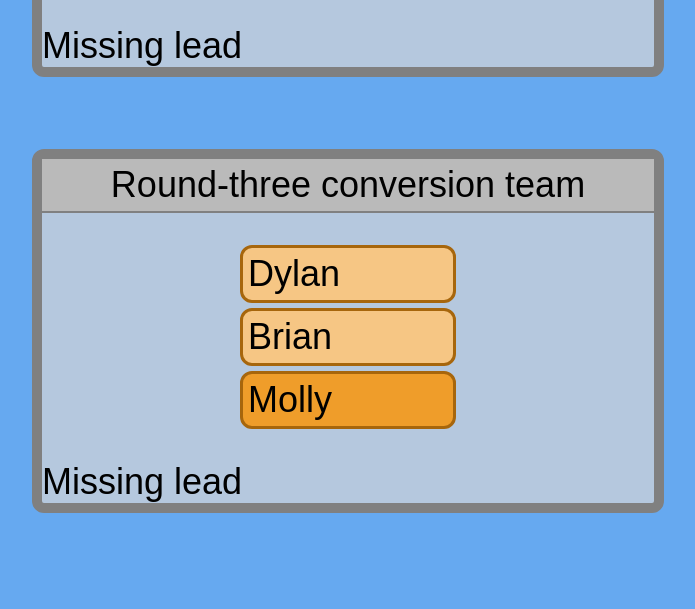
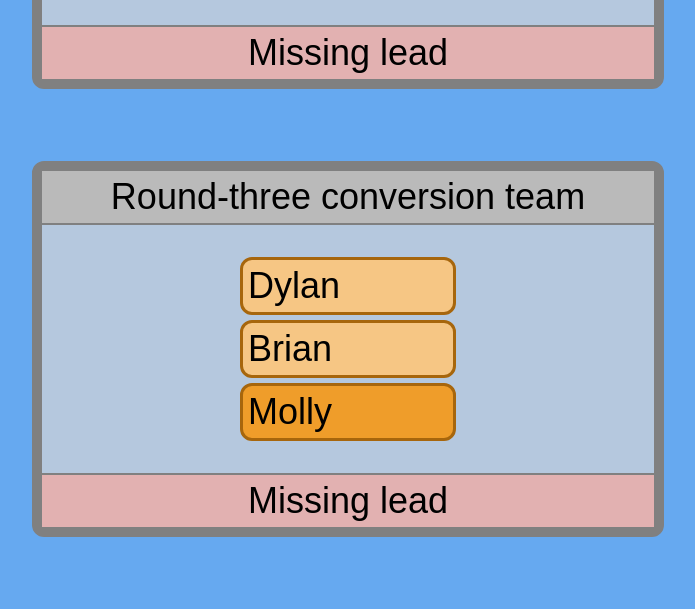
Before and after one commit to dfaulken/teams, a plain HTML site: page index.html in a window 1280 px wide. Shown: the part 753-1362 px from the top of the page, without its empty margins (292-987 px from the left). Before the commit the page ends 1338 px from the top, so only its background shows below. Drawn offline with Linux system fonts and the light colour scheme.

Commit message:
Show warnings

```diff
--- a/index.html
+++ b/index.html
@@ -18,6 +18,7 @@
         <div class=programmer>Aaron</div>
         <div class="programmer trainee">Akiva</div>
       </div>
+      <div class=warnings></div>
     </div>
     <div class=team data-name=new-service>
       <div class=name>Rails 5 service rewrite team</div>
@@ -26,6 +27,7 @@
         <div class=programmer>Peter</div>
         <div class="programmer trainee">Arta</div>
       </div>
+      <div class=warnings></div>
     </div>
     <div class=team data-name=r3-conversion>
       <div class=name>Round-three conversion team</div>
@@ -34,6 +36,7 @@
         <div class=programmer>Brian</div>
         <div class="programmer trainee">Molly</div>
       </div>
+      <div class=warnings></div>
     </div>
   </body>
 </html>
--- a/main.js
+++ b/main.js
@@ -8,10 +8,11 @@ $(document).ready(function(){
       }).map(function(){
         return $(this).attr('class').split(' ');
       });
-      $(this).toggleClass('lead-missing', count(programmers, 'lead') < 1);
-      $(this).toggleClass('lead-surplus', count(programmers, 'lead') > 1);
-      $(this).toggleClass('trainee-missing', count(programmers, 'trainee') < 1);
-      $(this).toggleClass('trainee-surplus', count(programmers, 'trainee') > 1);
+      var warnings = $(this).find('.warnings');
+      warnings.toggleClass('lead-missing', count(programmers, 'lead') < 1);
+      warnings.toggleClass('lead-surplus', count(programmers, 'lead') > 1);
+      warnings.toggleClass('trainee-missing', count(programmers, 'trainee') < 1);
+      warnings.toggleClass('trainee-surplus', count(programmers, 'trainee') > 1);
     });
   }
 
--- a/main.scss
+++ b/main.scss
@@ -19,8 +19,19 @@ body{
     .container{
       padding: 0.75em;
     }
-    &.lead-missing::after{
-      content: 'Missing lead'
+
+    .warnings{
+      &:not(.lead-missing):not(.lead-surplus):not(.trainee-missing):not(.trainee-surplus){
+        display: none;
+      }
+      &.lead-missing::after{ content: 'Missing lead' }
+      &.lead-surplus::after{ content: 'Too many leads' }
+      &.trainee-missing::after{ content: 'Missing trainee' }
+
+      background: #e2b1b1;
+      border-top: 2px solid grey;
+      padding: 5px;
+      text-align: center;
     }
   }
 
```
Also changed, not shown: main.css, 1 other file.
